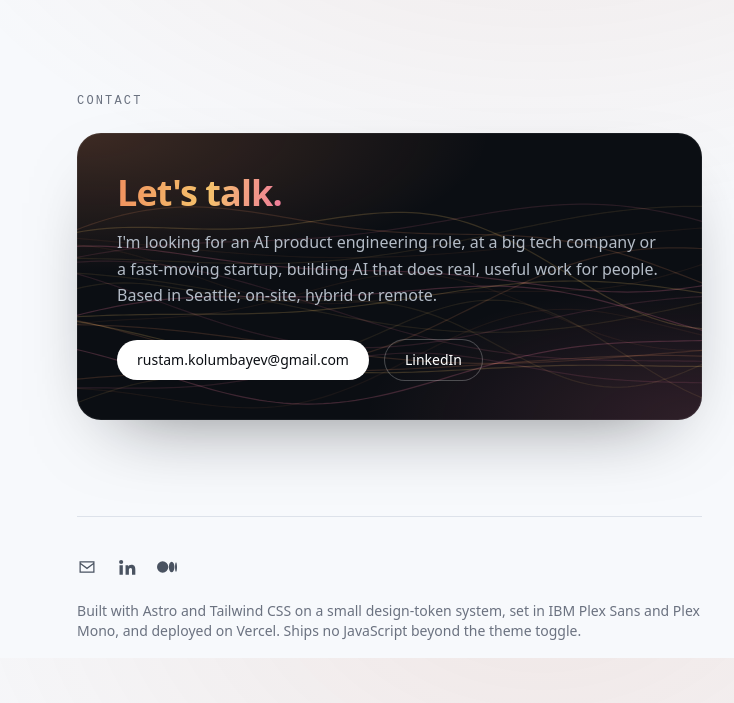
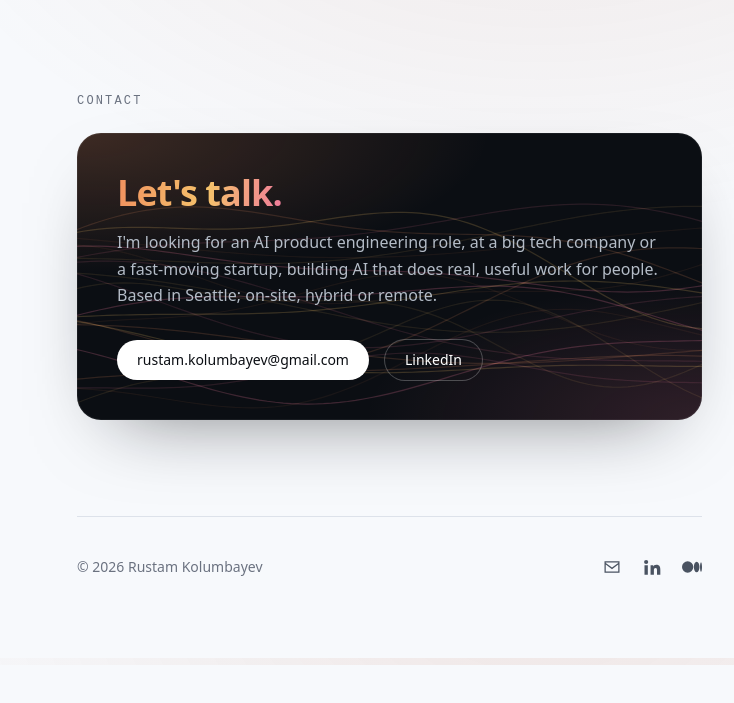
Before and after one commit to Rubick1997/3d-portfolio, an Astro site: page / in a window 1280 px wide. Shown: the part 4942-5645 px from the top of the page, without its empty margins (546-1280 px from the left). After the commit the page ends 5607 px from the top, so only its background shows below. Built offline with nearby package versions, Linux system fonts and the light colour scheme; Astro itself is replaced by a stand-in of ours; animation ran at ten frames a second.

Commit message:
Replace colophon with a simple footer
Co-Authored-By: Claude Opus 5.5 <noreply@anthropic.com>

```diff
--- a/src/components/Colophon.astro
+++ b/src/components/Colophon.astro
@@ -2,10 +2,7 @@
 import SocialLinks from "./SocialLinks.astro";
 ---
 
-<footer class="mt-24 border-t border-border pt-8 text-sm text-subtle">
-  <SocialLinks class="-ml-2 mb-4" />
-  <p>
-    Built with Astro and Tailwind CSS on a small design-token system, set in IBM Plex Sans and Plex Mono, and deployed on
-    Vercel. Ships no JavaScript beyond the theme toggle.
-  </p>
+<footer class="mt-24 flex items-center justify-between gap-4 border-t border-border pt-8 text-sm text-subtle">
+  <p>© {new Date().getFullYear()} Rustam Kolumbayev</p>
+  <SocialLinks class="-mr-2" />
 </footer>
```
